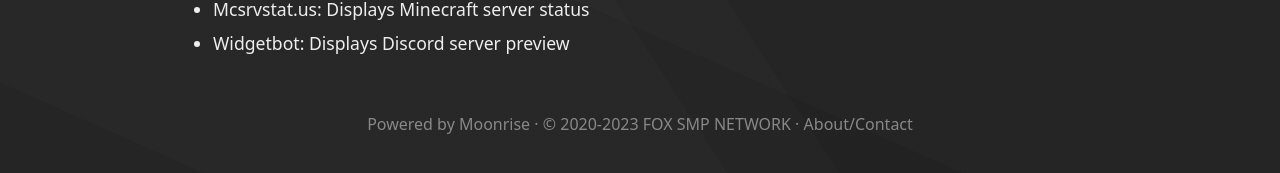
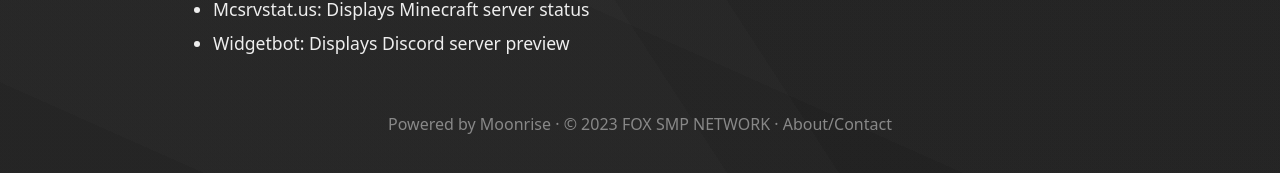
Before and after one commit to pranav158/foxsmp, a Jekyll site: the page built from docs/about.md, in a window 1280 px wide. Shown: the part 612-785 px from the top of the page. Built offline with Jekyll 4.4.1, drawn with Linux system fonts in a browser that asks for light colours; our own code applies the rules of GitHub Pages for plain Markdown files; some of the changed lines change nothing that is shown.

Commit message:
Update _config.yml

```diff
--- a/docs/_config.yml
+++ b/docs/_config.yml
@@ -4,7 +4,7 @@
 url: "https://pranav158.github.io"
 baseurl: "/foxsmp"
 siteIcon: /media/android-chrome-192x192.png
-siteYear: 2020
+siteYear: 2023
 siteFooterlink: /about
 showinSearchEngines: true
 # googleAnalyticsID: (uncomment to use)
@@ -19,8 +19,8 @@
 
 # Discord information
 discordInvite: https://discord.gg/hd5pNVmZTu
-discordServerID: 299881420891881473
-discordChannelID: 450428756855750666
+discordServerID: 1067113121350684774
+discordChannelID: 1111721477977423902
 
 
 # # Navbar Links at the top of the page (uncomment "siteNav" to use)
```
